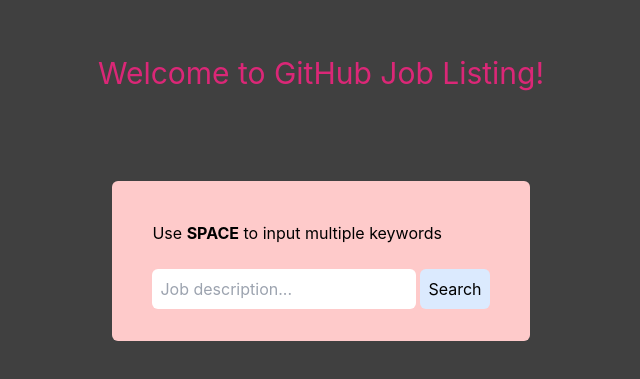
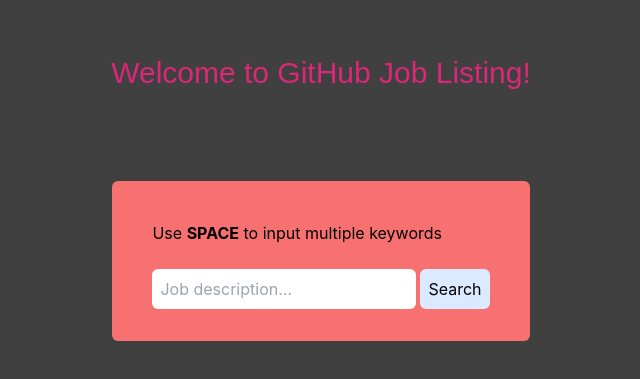
Before and after one commit to Shan-Mi/Git-jobs-ts, a React (Create React App) app: page / in a window 1280 px wide. Shown: the part 167-546 px from the top of the page, without its empty margins (319-959 px from the left). Built offline with nearby package versions, Linux system fonts and the light colour scheme.

Commit message:
End styling
1) Tested import font from Google font, works fine;
2) @apply doesn't work, have no idea why. to be figure out later.

```diff
--- a/src/Components/Header.tsx
+++ b/src/Components/Header.tsx
@@ -3,7 +3,9 @@
 const Header = () => {
   return (
     <div className="flex items-center justify-center h-24">
-      <h1 className="text-pink-600 text-3xl">Welcome to GitHub Job Listing!</h1>
+      <h1 className="text-pink-600 text-3xl font-Potta">
+        Welcome to GitHub Job Listing!
+      </h1>
     </div>
   );
 };
--- a/src/Components/JobDetail.tsx
+++ b/src/Components/JobDetail.tsx
@@ -22,20 +22,28 @@
   const createContent = (content: string) => ({ __html: content });
 
   return (
-    <main id="job-detail">
+    <main className="px-10 pb-10" id="job-detail">
       <div>
-        <h2>Job Title: {title}</h2>
-        <a href={url} target="_blank" rel="noreferrer">
+        <h2 className="text-amber-700 text-bold text-2xl">
+          Job Title: {title}
+        </h2>
+        <a
+          className="text-blue-500 hover:text-blue-200 hover:transition duration-300 ease-in-out"
+          href={url}
+          target="_blank"
+          rel="noreferrer">
           Original Link
         </a>
         <p>Created At: {created_at}</p>
         <strong>Type: {type}</strong>
         <p>Company: {company}</p>
-        <a href={company_url} className="company-url">
+        <a
+          className="text-blue-500 hover:text-blue-200 hover:transition duration-300 ease-in-out company-url"
+          href={company_url}>
           {company_url}
         </a>
         <p className="location">Location: {location}</p>
-        <img src={company_logo} alt={company} />
+        <img className="w-32 my-5" src={company_logo} alt={company} />
       </div>
 
       <section
--- a/src/Components/SearchingForm.tsx
+++ b/src/Components/SearchingForm.tsx
@@ -8,7 +8,7 @@
 const SearchingForm = ({ handleSubmit, descRef }: Props) => (
   <div className=" flex items-center justify-center h-2/5 box-border">
     <form
-      className="bg-red-200 p-10 rounded-md h-3/6 box-border flex flex-col justify-around -mt-10  hover:shadow-md"
+      className="bg-red-400 p-10 rounded-md h-3/6 box-border flex flex-col justify-around -mt-10  hover:shadow-md"
       onSubmit={handleSubmit}>
       <label className="cursor-pointer" htmlFor="descption">
         Use <span className=" font-bold">SPACE</span> to input multiple keywords
--- a/src/Pages/JobDetailPage.tsx
+++ b/src/Pages/JobDetailPage.tsx
@@ -40,14 +40,20 @@
   }, [id, jobs, jobtitle]);
 
   return (
-    <>
+    <div className="bg-black bg-opacity-75 h-full">
       <header>
-        <h1>Job Type: {jobtitle}</h1>
-        <button onClick={handleClick}>{btnContent}</button>
+        <h1 className="text-pink-600 text-3xl text-center pt-4">
+          Job Type: {jobtitle}
+        </h1>
+        <button
+          className="bg-blue-100 px-2 ml-10 my-5 rounded-md hover:bg-blue-200 hover:text-gray-50"
+          onClick={handleClick}>
+          {btnContent}
+        </button>
       </header>
       {isLoading && <p>Loading...</p>}
       {!isLoading && <JobDetail job={job} />}
-    </>
+    </div>
   );
 };
 
--- a/src/index.css
+++ b/src/index.css
@@ -1,6 +1,8 @@
 @tailwind base;
 @tailwind components;
 @tailwind utilities;
+
+@import url('https://fonts.googleapis.com/css2?family=Potta+One&display=swap');
 
 body {
   margin: 0;
--- /dev/null
+++ b/tailwind.config.js
@@ -0,0 +1,10 @@
+module.exports = {
+  theme: {
+    fontFamily: {
+      sans: ["ui-sans-serif", "system-ui"],
+      serif: ["ui-serif", "Georgia"],
+      mono: ["ui-monospace", "SFMono-Regular"],
+      Potta: ["Potta One", "sans-serif"],
+    },
+  },
+};
```
